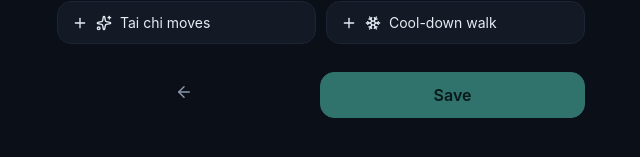
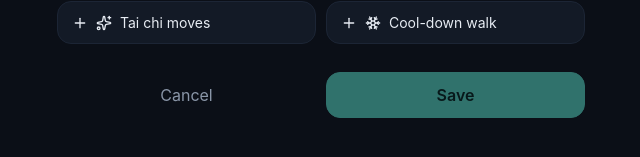
Before and after one commit to wunnle/Pacer, a React (Vite) app: page / in a window 1280 px wide. Both pictures are taken after a click on the button "New workout". Shown: the part 245-402 px from the top of the page, without its empty margins (319-959 px from the left). Built offline with nearby package versions, Linux system fonts and the light colour scheme.

Commit message:
Move delete workout below add controls, clean up editor footer

```diff
--- a/src/components/WorkoutEditor.tsx
+++ b/src/components/WorkoutEditor.tsx
@@ -25,7 +25,6 @@ import {
   Sun,
   Trash2,
   Waves,
-  ArrowLeft,
 } from 'lucide-react';
 import type { Exercise, ExerciseType, Workout } from '../types';
 import { EXERCISE_LABELS, exerciseTotalSeconds } from '../types';
@@ -140,18 +139,19 @@ export function WorkoutEditor({ workout, onSaved, onCancel, onDelete }: Props) {
             );
           })}
         </div>
+
+        {onDelete && (
+          <button className="ghost danger" style={{ width: '100%' }} onClick={() => {
+            if (confirm(`Delete "${name.trim() || 'Untitled'}"?`)) onDelete();
+          }}>
+            <Trash2 size={16} />
+            <span>Delete workout</span>
+          </button>
+        )}
       </div>
 
       <div className="bottom-bar">
-        <button className="ghost icon" onClick={onCancel} aria-label="Back"><ArrowLeft size={18} /></button>
-        {onDelete && (
-          <button className="ghost danger" onClick={() => {
-            if (confirm(`Delete "${name.trim() || 'Untitled'}"?`)) onDelete();
-          }}>
-            <Trash2 size={16} />
-            <span>Delete</span>
-          </button>
-        )}
+        <button className="ghost" onClick={onCancel}>Cancel</button>
         <button className="primary" onClick={save} disabled={exercises.length === 0}>Save</button>
       </div>
     </>
```
